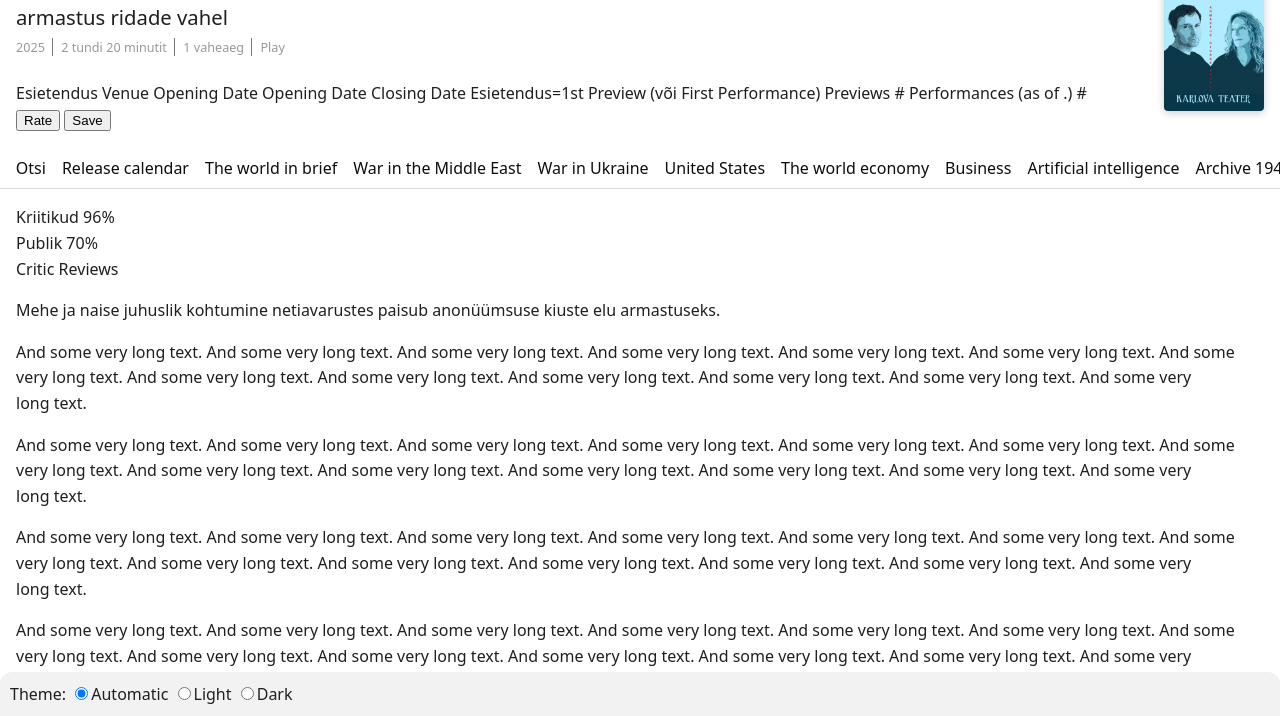
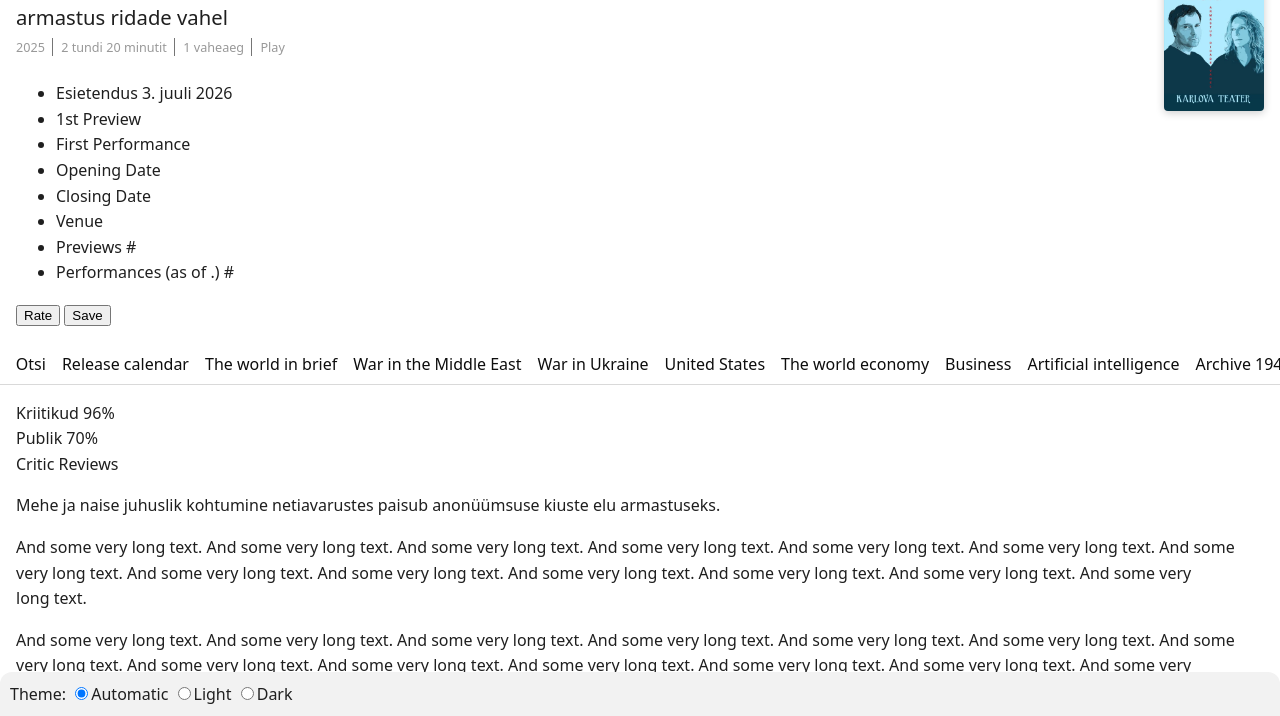
Before and after one commit to liias/theatree, a plain HTML site: page index.html in a window 1280 px wide. Shown: the part 82-798 px from the top of the page. Drawn offline with Linux system fonts and the light colour scheme.

Commit message:
something

```diff
--- a/index.html
+++ b/index.html
@@ -37,19 +37,16 @@
             </section>
 
             <section>
-                Esietendus
-
-                Venue
-
-                Opening Date
-
-                Opening Date
-                Closing Date
-
-                Esietendus=1st Preview (või First Performance)
-                Previews #
-
-                Performances (as of .) #
+                <ul>
+                    <li>Esietendus 3. juuli 2026</li>
+                    <li>1st Preview</li>
+                    <li>First Performance</li>
+                    <li>Opening Date</li>
+                    <li>Closing Date</li>
+                    <li>Venue</li>
+                    <li>Previews #</li>
+                    <li>Performances (as of .) #</li>
+                </ul>
             </section>
 
             <aside class="actions">
```
